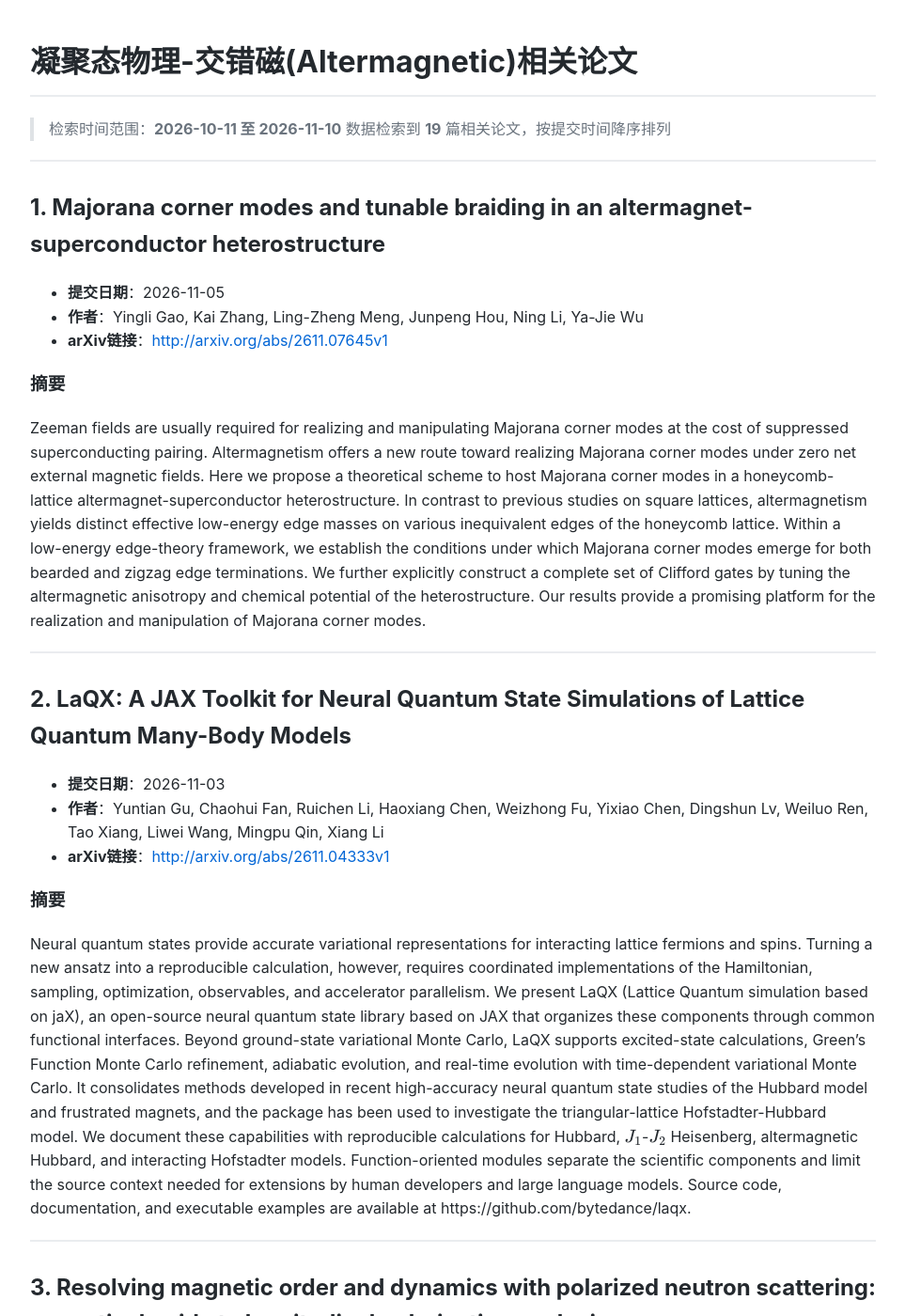
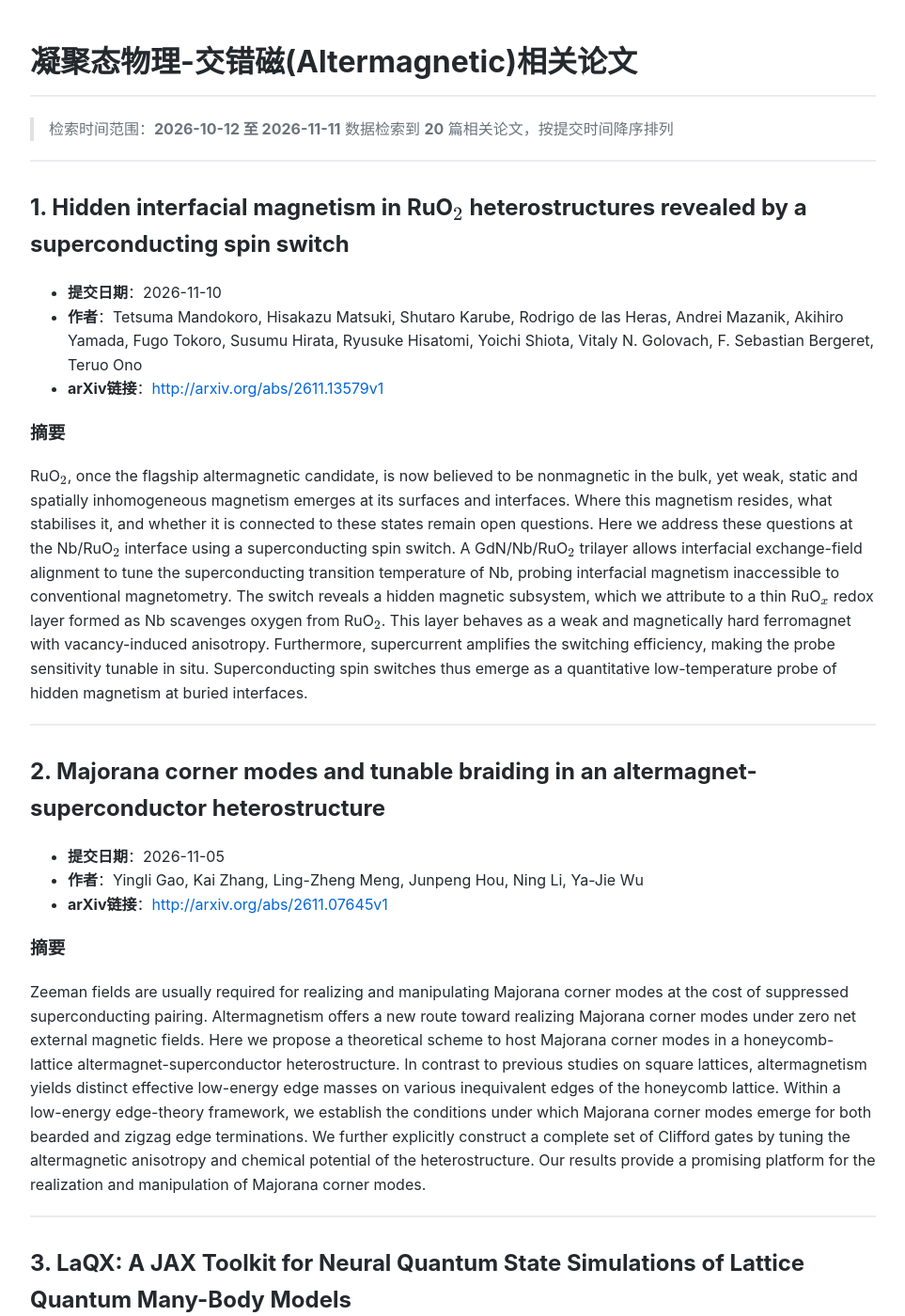
Before and after one commit to yangke25491/daily-arxiv-altermagnetic, a Jekyll site: the page built from index.md, in a window 1280 px wide and 1400 px high. Shown: the whole window at 94% size, without its empty margins (158-1121 px from the left). Built offline with Jekyll 4.4.1, drawn with Linux system fonts in a browser that asks for light colours; some of the changed text lies outside the part shown.

Commit message:
Automated update: arXiv papers

```diff
--- a/index.md
+++ b/index.md
@@ -5,12 +5,23 @@ title: 交错磁论文
 
 # 凝聚态物理-交错磁(Altermagnetic)相关论文
 
-> 检索时间范围：**2026-10-11 至 2026-11-10**
-> 数据检索到 **19** 篇相关论文，按提交时间降序排列
+> 检索时间范围：**2026-10-12 至 2026-11-11**
+> 数据检索到 **20** 篇相关论文，按提交时间降序排列
 
 ---
 
-## 1. Majorana corner modes and tunable braiding in an altermagnet-superconductor heterostructure
+## 1. Hidden interfacial magnetism in RuO${}\_2$ heterostructures revealed by a superconducting spin switch
+
+- **提交日期**：2026-11-10
+- **作者**：Tetsuma Mandokoro, Hisakazu Matsuki, Shutaro Karube, Rodrigo de las Heras, Andrei Mazanik, Akihiro Yamada, Fugo Tokoro, Susumu Hirata, Ryusuke Hisatomi, Yoichi Shiota, Vitaly N. Golovach, F. Sebastian Bergeret, Teruo Ono
+- **arXiv链接**：[http://arxiv.org/abs/2611.13579v1](http://arxiv.org/abs/2611.13579v1)
+
+### 摘要
+RuO${}\_2$, once the flagship altermagnetic candidate, is now believed to be nonmagnetic in the bulk, yet weak, static and spatially inhomogeneous magnetism emerges at its surfaces and interfaces. Where this magnetism resides, what stabilises it, and whether it is connected to these states remain open questions. Here we address these questions at the Nb/RuO${}\_2$ interface using a superconducting spin switch. A GdN/Nb/RuO${}\_2$ trilayer allows interfacial exchange-field alignment to tune the superconducting transition temperature of Nb, probing interfacial magnetism inaccessible to conventional magnetometry. The switch reveals a hidden magnetic subsystem, which we attribute to a thin RuO${}\_x$ redox layer formed as Nb scavenges oxygen from RuO${}\_2$. This layer behaves as a weak and magnetically hard ferromagnet with vacancy-induced anisotropy. Furthermore, supercurrent amplifies the switching efficiency, making the probe sensitivity tunable in situ. Superconducting spin switches thus emerge as a quantitative low-temperature probe of hidden magnetism at buried interfaces.
+
+---
+
+## 2. Majorana corner modes and tunable braiding in an altermagnet-superconductor heterostructure
 
 - **提交日期**：2026-11-05
 - **作者**：Yingli Gao, Kai Zhang, Ling-Zheng Meng, Junpeng Hou, Ning Li, Ya-Jie Wu
@@ -109,7 +120,7 @@ Using first-principles calculations, we show that altermagnetism emerges in (LaV
 
 ---
 
-## 10. Quantics tensor trains for multiloop functional renormalization group in multiorbital impurity models
+## 11. Quantics tensor trains for multiloop functional renormalization group in multiorbital impurity models
 
 - **提交日期**：2026-10-21
 - **作者**：Hyun-Yong Lee, Naoki Kawashima
@@ -120,7 +131,7 @@ The full frequency dependence of electronic interactions is central to dynamical
 
 ---
 
-## 11. Engineering nonrelativistic spin splitting in semiconductors by altermagnetic proximity
+## 12. Engineering nonrelativistic spin splitting in semiconductors by altermagnetic proximity
 
 - **提交日期**：2026-10-16
 - **作者**：Sing Lam Wong, Marcel Franz
@@ -208,7 +219,7 @@ Altermagnetism is a rapidly emerging paradigm in condensed matter magnetism, yet
 
 ---
 
-## 19. Superconductivity from altermagnetic fluctuations: the crucial role of sublattice polarization
+## 20. Superconductivity from altermagnetic fluctuations: the crucial role of sublattice polarization
 
 - **提交日期**：2026-10-12
 - **作者**：Mats Barkman, Andreas Kreisel, Brian M. Andersen
```
Also changed, not shown: other parts of index.md (+15 -15 lines).
